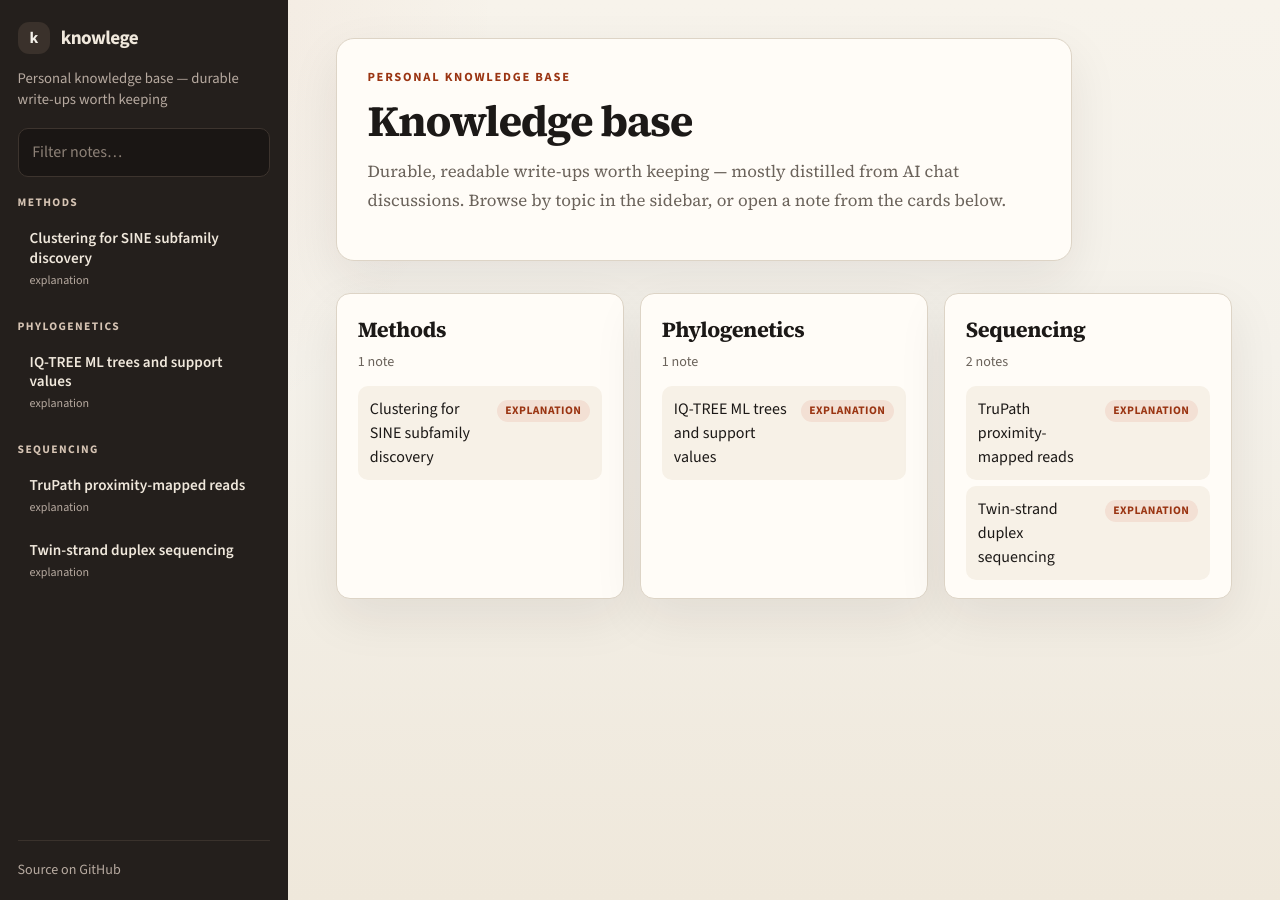
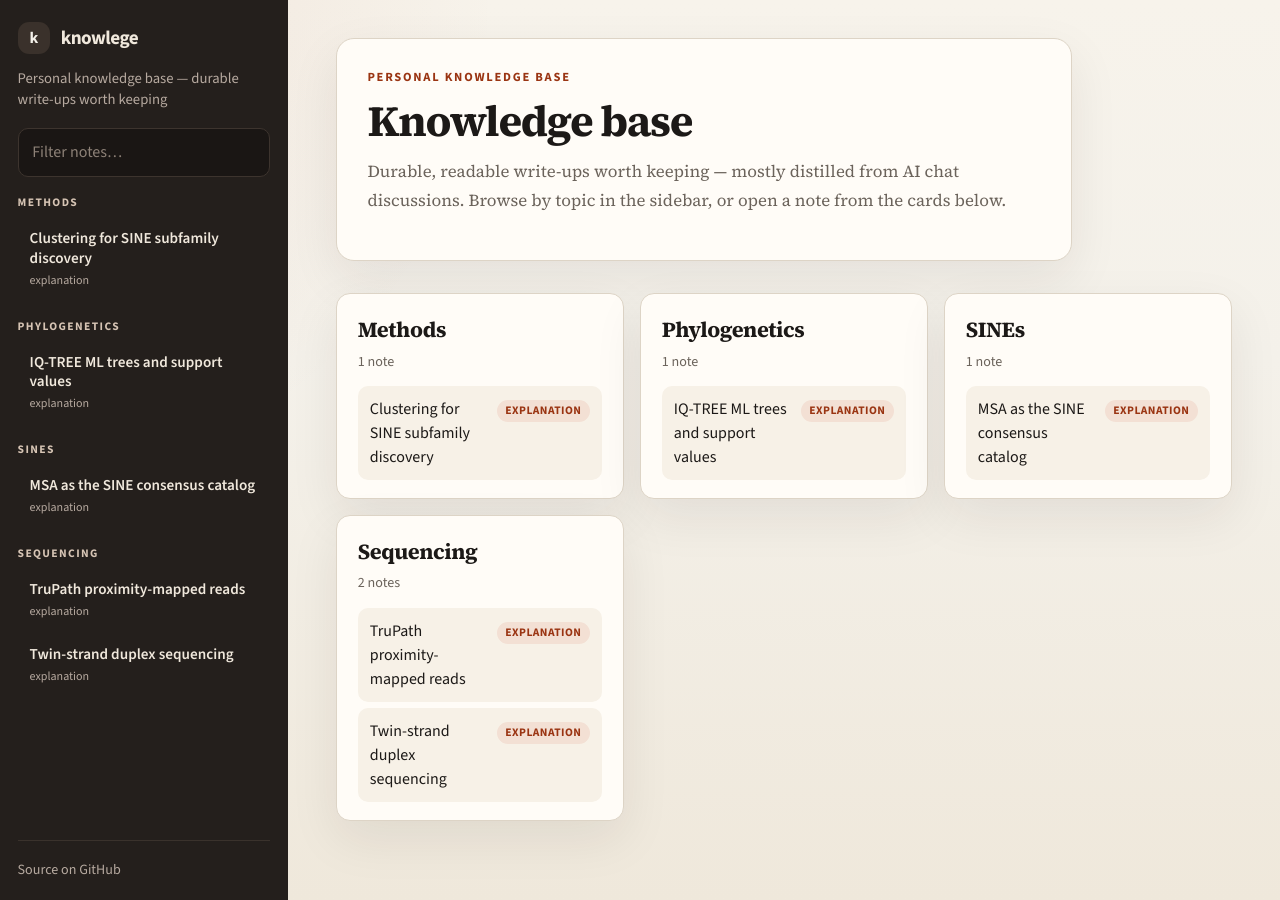
Before and after one commit to Toki-bio/knowlege, a Jekyll site: the page built from index.md, in a window 1280 px wide. Built offline with Jekyll 4.4.1, drawn with Linux system fonts in a browser that asks for light colours; some of the changed lines change nothing that is shown.

Commit message:
Add SINEs note on MSA-centered consensus catalog design

````diff
--- a/_config.yml
+++ b/_config.yml
@@ -38,3 +38,7 @@ defaults:
       path: "methods"
     values:
       topic: Methods
+  - scope:
+      path: "sines"
+    values:
+      topic: SINEs
--- /dev/null
+++ b/sines/msa-as-sine-consensus-catalog.md
@@ -0,0 +1,520 @@
+---
+title: MSA as the SINE consensus catalog
+type: explanation
+---
+
+> Type: explanation
+
+# The MSA is the SINE consensus catalog
+
+## The problem this note is really about
+
+You have accumulated many **SINE consensus sequences from many taxa**.
+
+They look roughly like:
+
+```text
+taxon A ── SINE family X ── several related consensuses
+taxon B ── SINE family Y ── somewhat related to X
+taxon C ── SINE family Z ── distant
+...
+```
+
+Some consensuses are obviously close. Others are very distant. Between those extremes sit the hard cases:
+
+> Same family?
+> Different subfamilies?
+> Distantly related families?
+> Or unrelated SINEs?
+
+And the point is not to have a clustering algorithm announce the answer. The point is to **keep enough evidence that you can define and revise those boundaries yourself**.
+
+So the computational problem is not primarily:
+
+> How do I invent a clever mathematical object to replace the alignment?
+
+It is:
+
+> How do I maintain a collection of complete SINE sequences and expose their relationships well enough that biological group boundaries can be drawn, inspected, and revised?
+
+That distinction decides the architecture.
+
+---
+
+## The wrong turn: inventing a structure to replace the MSA
+
+A natural temptation, especially if one has pangenome graphs in mind, is to ask:
+
+> What graph / POA / compact structure should store a SINE family?
+
+That question is seductive and usually premature.
+
+A variation graph is a representation *derived from* relationships among sequences. It can be useful later. It is not required for the fundamental storage problem, and it risks "mincing" the thing you care about most: each consensus as a complete sequence path.
+
+What you need first is much less exotic.
+
+---
+
+## The key insight: every consensus is already a path through the alignment
+
+Suppose you have:
+
+```text
+                  111111111122222222223333333333
+                  123456789012345678901234567890
+SINE_001          ATGCGT---AATCCGGT---TACCG...
+SINE_002          ATGCGT---AATTCGGT---TACCG...
+SINE_003          ATG-GTCC-AATTCGGT---TACCG...
+SINE_004          GGGACCAA-CCGTAGC----GTTAA...
+```
+
+The scientifically important information is not only column summaries such as:
+
+> position 17 = 83% A
+
+It is also:
+
+> **SINE_002 is one complete sequence that differs from SINE_001 here and resembles SINE_003 there.**
+
+The MSA already preserves that.
+
+Every row is a path through a shared coordinate system. Substitutions, insertions, deletions, and the co-occurrence of changes within one sequence are all still there. You can open the file in an ordinary alignment viewer. No specialized graph infrastructure is required.
+
+### Therefore:
+
+**The MSA itself is your lightweight pangenome representation.**
+
+The "pangenome-like" property comes from retaining **multiple complete sequence paths through a shared coordinate system**, not from constructing a formal variation graph.
+
+---
+
+## Make the central object an alignment collection
+
+Rather than a "SINE graph," the central object should be something like a **SINE Alignment Collection**.
+
+Conceptually:
+
+```text
+collection/
+    sequences.fa
+    alignment.fa
+    metadata.tsv
+    distances.tsv
+    tree.nwk
+    groups.tsv
+    parameters.yaml
+```
+
+### `sequences.fa` — primary archive
+
+The untouched consensuses:
+
+```text
+>SINE000183 taxon=Mus_musculus ...
+ATGCG...
+```
+
+This is the source of truth for sequence content. Nothing derived should replace it.
+
+### `alignment.fa` — scientific core
+
+The MSA containing exactly those sequences.
+
+This is probably the most important object scientifically because it preserves:
+
+* substitutions,
+* insertions and deletions,
+* relative positions,
+* complete sequence identity,
+* relationships among changes occurring in the same sequence.
+
+### `metadata.tsv` — revisable annotations
+
+```text
+id       taxon       source       family    subfamily    group
+SINE001  Homo        RepBase      F001      F001.1       ...
+SINE002  Homo        custom       F001      F001.1       ...
+SINE003  Macaca      custom       F001      F001.2       ...
+```
+
+Family and subfamily labels are **annotations on sequences**, not properties baked into the representation. That matters because you will revise them.
+
+---
+
+## Separate measurement from interpretation
+
+From the MSA, compute a pairwise relationship matrix:
+
+|       | SINE1 | SINE2 | SINE3 | SINE4 |
+| ----- | ----: | ----: | ----: | ----: |
+| SINE1 |     0 |   .04 |   .07 |   .31 |
+| SINE2 |   .04 |     0 |   .05 |   .29 |
+| SINE3 |   .07 |   .05 |     0 |   .27 |
+| SINE4 |   .31 |   .29 |   .27 |     0 |
+
+Then keep two layers separate:
+
+### Measurement
+
+```text
+distance(SINE_A, SINE_B) = 0.073
+```
+
+### Interpretation
+
+```text
+0.073 → same subfamily   (under threshold T, method D, dataset version V)
+```
+
+The first is data.
+The second is your biological classification.
+
+That separation makes the catalog revisable and scientifically defensible. Two years later, when 2,000 new consensuses arrive, you can still say how `F001.1` was defined.
+
+---
+
+## The colored matrix is the decision interface
+
+This is where the "colored alignment / shaded relatedness" intuition becomes practical — not as a replacement for the MSA, but as a view of whole-sequence relationships derived from it:
+
+```text
+             sequence
+          1  2  3  4  5
+       1  █  ▓  ▓  ░  ░
+       2  ▓  █  ▓  ░  ░
+       3  ▓  ▓  █  ░  ░
+       4  ░  ░  ░  █  ▒
+       5  ░  ░  ░  ▒  █
+```
+
+Blocks emerge visually. Selecting a block can mean:
+
+> These sequences look like a group. Assign `SUBFAMILY = F001.2`.
+
+The alignment and original sequences never disappear.
+
+A useful interface sketch:
+
+```text
+Upper panel:   similarity / distance heatmap
+Side panel:    current family / subfamily tree of labels
+Lower panel:   the actual MSA for the selected sequences
+```
+
+That combination is much closer to the real workflow than either "only a tree cut" or "only a graph."
+
+---
+
+## Do not let clustering become the authority
+
+A dendrogram is useful. Automatic cuts are dangerous as definitions.
+
+Biological relationships are not guaranteed to be cleanly hierarchical. Consider:
+
+```text
+A ─ B ─ C ─ D
+```
+
+where A–B, B–C, and C–D are each moderate, but A–D is large. Single-linkage clustering can then invent absurd "families" by **chaining**.
+
+So the system should expose, side by side:
+
+1. pairwise distances,
+2. the MSA,
+3. trees / clustering as optional views,
+4. manually assigned groups.
+
+Clustering may propose. It should not define. That is the same principle as in the [clustering for SINE subfamily discovery](https://toki-bio.github.io/knowlege/methods/clustering-for-sine-subfamily-discovery/) note: unsupervised methods are hypothesis generators, not taxonomies.
+
+Thresholds such as:
+
+```text
+below X = same subfamily
+below Y = same family
+below Z = same broader lineage
+```
+
+are your classification layer. They are not intrinsic properties of the storage format.
+
+---
+
+## Distance must keep indel information — but that does not require a graph
+
+"Preserve indel information" does not mean "build a graph." It means the **distance function must not throw indels away**.
+
+Candidates to compare against expert judgment:
+
+### Simple alignment distance
+
+In homologous columns:
+
+```text
+A vs A = 0
+A vs G = 1
+A vs - = 1
+- vs - = ignored
+```
+
+Transparent and easy to audit.
+
+### Gap-event distance
+
+Treat a run of gaps as one indel event rather than many independent column differences. Often closer to biological intuition.
+
+### Hybrid
+
+```text
+D = substitution component + weighted indel component
+```
+
+Do not choose this theoretically. Benchmark several definitions against sequences whose relationships you already understand:
+
+```text
+same subfamily
+same family, different subfamily
+related family
+unrelated
+```
+
+If a distance produces heatmaps whose blocks match your judgment, that distance becomes the quantitative backbone of the catalog. If it does not, adjust the distance — do not invent another storage architecture.
+
+---
+
+## Alignment quality forces a two-level system
+
+The distance matrix is only as meaningful as the MSA.
+
+If two very divergent SINEs are forced into one bad alignment, the matrix will quantify the bad alignment with great confidence.
+
+So distinguish:
+
+### Within a reasonably homologous group
+
+Use a shared MSA and MSA-derived distances.
+
+### Across very divergent SINEs
+
+Do not force everything into one giant alignment. First decide whether sequences belong in the same comparison space at all.
+
+A realistic catalog hierarchy is therefore operational rather than metaphysical:
+
+```text
+GLOBAL SINE CATALOG
+        │
+        ├── search / relationship space
+        │
+        ├── broad homologous groups
+        │       ├── alignment
+        │       ├── distance matrix
+        │       ├── tree
+        │       └── family / subfamily assignments
+        │
+        └── other groups ...
+```
+
+A distant SINE does not need to participate in the same MSA as everything else.
+
+---
+
+## Put HMMs in the search layer, not the storage layer
+
+The intuition that an HMM is insufficient as the **storage representation** is correct. An HMM summarizes a family; it does not retain every complete consensus as a first-class object.
+
+But HMMs are excellent as a **search representation**.
+
+```text
+                 SOURCE OF TRUTH
+              sequences + MSA
+                     │
+          ┌──────────┼──────────┐
+          │          │          │
+       distance     tree       HMM
+          │                     │
+    classification           genome scan
+```
+
+The HMM is a projection. If search later confuses `F001` and `F002`, you revise the search model without rewriting the underlying catalog.
+
+---
+
+## Multiple representations of one collection
+
+You do not need a mysterious intermediate between "pangenome" and "HMM."
+
+You need several representations of the same sequence collection, each with a job:
+
+| Representation | Purpose |
+| --- | --- |
+| FASTA | original consensuses |
+| MSA | exact positional relationships + indels |
+| distance matrix | whole-sequence relatedness |
+| dendrogram / tree | relationship visualization |
+| family / subfamily labels | biological interpretation |
+| HMM | genome search |
+| representative sequences / medoids | fast search and classification |
+| optional graph later | specialized analysis, if needed |
+
+The MSA is the connective tissue. Everything else hangs off it.
+
+---
+
+## Useful extras that still do not replace the members
+
+### Group representatives
+
+After selecting a group, you can derive:
+
+* a **medoid** — the actual member with smallest average distance,
+* an ordinary consensus,
+* several representatives,
+* an ancestral reconstruction, if useful.
+
+None of these replaces the members. They are conveniences for search and display.
+
+### Nearest-neighbor signatures
+
+Store for each consensus:
+
+```text
+SINE001
+  nearest:
+    SINE002   0.031
+    SINE014   0.037
+    SINE008   0.044
+```
+
+Classifying a new consensus then asks:
+
+> Which existing SINEs is this actually closest to?
+
+rather than only:
+
+> Which HMM does this hit?
+
+### Relationship atlas
+
+Dimensionality reduction (UMAP / t-SNE) can provide a global visual atlas of consensuses. Color by assigned family, shape by taxon, border by subfamily. Selecting a point opens the sequence, its alignment neighborhood, nearest neighbors, and distance to current boundaries.
+
+Important constraint:
+
+**UMAP does not define the taxonomy.**
+It visualizes relationships already measured in the distance matrix.
+
+---
+
+## What to build first
+
+At this stage, do not build a graph database.
+
+Build a boring, robust catalog:
+
+```text
+SINEdb/
+├── sequences.fa
+├── metadata.tsv
+├── alignments/
+│   ├── group_001.fa
+│   └── ...
+├── distances/
+│   ├── group_001.tsv
+│   └── ...
+├── trees/
+│   └── ...
+├── classifications.tsv
+├── thresholds.yaml
+└── visualizations/
+```
+
+With classifications like:
+
+```text
+sequence_id   broad_group   family   subfamily   status
+SINE001       G001          F001     F001.1      accepted
+SINE003       G001          F001     F001.2      accepted
+```
+
+None of these labels modifies the sequence or the alignment. That is the whole point.
+
+---
+
+## Core diagram
+
+```text
+                     SINE CONSENSUSES
+                            │
+                            ▼
+                    ┌───────────────┐
+                    │      MSA      │
+                    │ complete seqs │
+                    │ + indels      │
+                    │ + connectivity│
+                    └───────┬───────┘
+                            │
+                ┌───────────┴───────────┐
+                ▼                       ▼
+       PAIRWISE DISTANCES             TREE
+                │                       │
+                └───────────┬───────────┘
+                            ▼
+                     COLORED MATRIX
+                            │
+                            ▼
+                  YOUR BIOLOGICAL CUTS
+                            │
+                 ┌──────────┼──────────┐
+                 ▼          ▼          ▼
+              FAMILY    SUBFAMILY   GROUP
+                 │
+                 ▼
+        search projections:
+        HMM / representatives / k-mers
+```
+
+* **MSA** = storage and relationship core
+* **colored matrix** = human decision interface
+* **classifications** = annotations
+* **HMMs** = search projections
+
+That is the architecture that matches the biological problem.
+
+---
+
+## The first empirical step before implementation
+
+Take 50–200 consensuses whose relationships you already understand and mark:
+
+```text
+same subfamily
+same family, different subfamily
+related family
+unrelated
+```
+
+Then test several indel-aware distances:
+
+```text
+your classification
+        │
+        ▼
+ distance matrix → heatmap → threshold
+        │
+        ▼
+ does it reproduce your judgment?
+```
+
+If yes, you have the quantitative backbone of the catalog.
+If no, change the distance definition — not the storage philosophy.
+
+---
+
+## Key takeaways
+
+* The real problem is maintaining complete SINE consensuses and exposing relationships for **human-defined** family boundaries.
+* Do not replace the alignment with a graph at the start. The MSA is already a lightweight pangenome of complete sequence paths.
+* Keep sequences, MSA, distances, trees, labels, and HMMs as separate layers with separate jobs.
+* Separate measurement (`distance = 0.073`) from interpretation (`same subfamily`).
+* Use the colored distance matrix as the decision interface; keep the MSA visible underneath.
+* Do not let dendrogram cuts become the definition of families.
+* Preserve indels in the distance function; choose the function empirically.
+* Use separate alignments for broad homologous groups rather than one forced global MSA.
+* HMMs are for genome search, not for being the source of truth.
````
Also changed, not shown: README.md.
